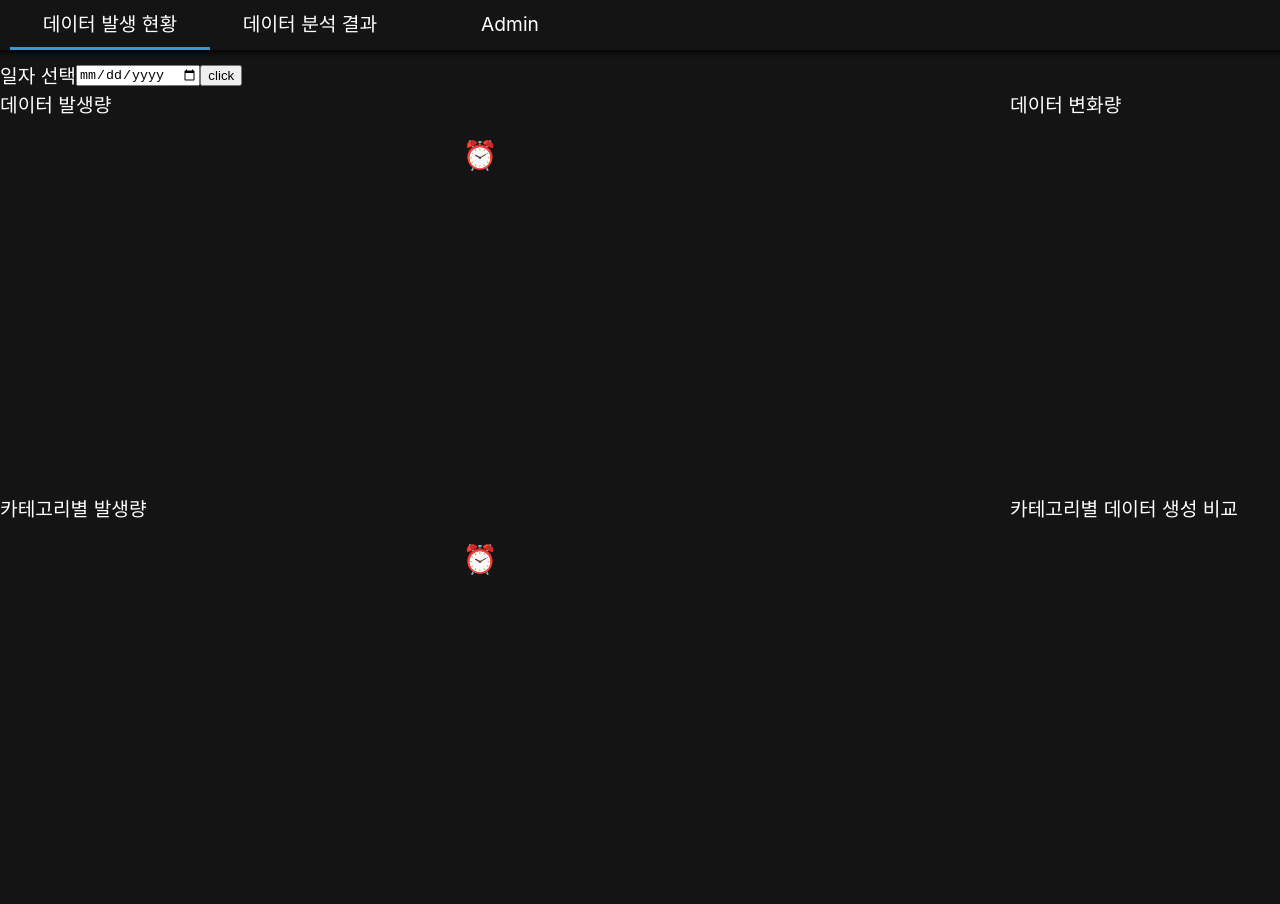
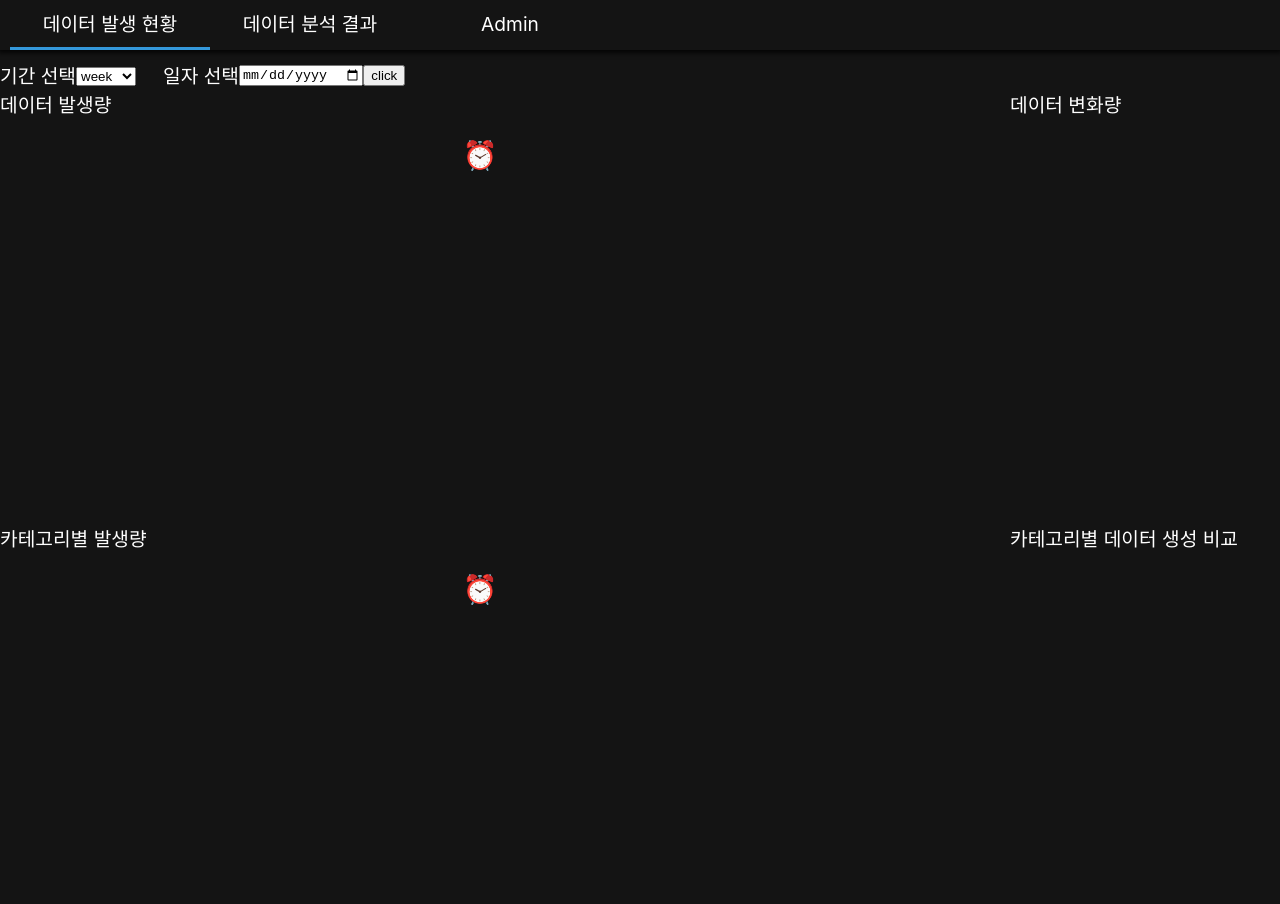
Before and after one commit to purpleapples/test_final_backend, a React app: page / in a window 1280 px wide. Shown: the top 904 px of the page. Before the commit the page ends 874 px from the top, so only its background shows below. Built offline with nearby package versions, Linux system fonts and the light colour scheme; no server answers.

Commit message:
create period change input

```diff
--- a/src/router/Home/HomeContainer.js
+++ b/src/router/Home/HomeContainer.js
@@ -1,4 +1,4 @@
-import {useEffect, useState} from 'react';
+import {useEffect, useState, useRef} from 'react';
 import HomePresenter from './HomePresenter';
 const HomeContainer = () => {
     const initialDoc = {
@@ -9,13 +9,35 @@ const HomeContainer = () => {
     }
 
     const [searchDate, setSearchDate] = useState(new Date());
-    const [condition1, setCondition1] = useState({...initialDoc, "graphSort": "data_count_graph"});
-    const [condition2, setCondition2] = useState({...initialDoc, "graphSort": "data_change_graph"});
-    const [condition3, setCondition3] = useState({...initialDoc, "graphSort": "data_category_graph"});
-    const [condition4, setCondition4] = useState({...initialDoc, "graphSort": "classificationPiechart"});
+    const [period, setPeriod]         = useState("week");
+    const [condition1, setCondition1] = useState({...initialDoc, "graphSort": "dataOccur"});
+    const [condition2, setCondition2] = useState({...initialDoc, "graphSort": "dataFlow"});
+    const [condition3, setCondition3] = useState({...initialDoc, "graphSort": "categoryOccur"});
+    const [condition4, setCondition4] = useState({...initialDoc, "graphSort": "categoryComparison"});
+    const dateRef = useRef(null);
 
-    // state 업데이트 함수
-    const setDate = (e) => {
+
+    // 검색 기간 업데이트 함수
+    const _handler_on_period = (e) =>{
+
+        setPeriod(e.target.value);
+        const value = e.target.value;
+        if (value == 'week'){
+            dateRef.current.type='date';
+        }else if (value == 'year'){
+            dateRef.current.type='number';
+            dateRef.current.min='2000';
+            dateRef.current.max='2099';
+            dateRef.current.step='1';
+            dateRef.current.default='2000';
+        }else{
+            dateRef.current.type='month';
+        }
+
+    }
+
+    // 검색 날짜 업데이트 함수
+    const _handler_on_date = (e) => {
         setSearchDate(e.target.value);
     }
     // Data.protype에 주차 구하는 새로운 함수 생성
@@ -23,16 +45,33 @@ const HomeContainer = () => {
     const searchPlot = async (e) => {
         e.preventDefault();
         const date = new Date(searchDate);
-        const new_doc = {
-        "year"  : date.getFullYear(),
-        "month" : date.getMonth(),
-        "week"  : date.getWeek(),
+        const new_doc = {};
+        switch (period ){
+            case 'week':
+                new_doc['year']  = date.getFullYear();
+                new_doc['month'] = date.getMonth();
+                new_doc['week']  = date.getWeek();
+                new_doc['period'] = period;
+                break;
+            case 'month':
+                new_doc['year']  = date.getFullYear();
+                new_doc['month'] = date.getMonth();
+                new_doc['period'] = period;
+                break;
+            case 'year':
+                new_doc['year']  = date.getFullYear();
+                new_doc['period'] = period;
+                break;
         }
 
-        setCondition1({...condition1, ...new_doc});
-        setCondition2({...condition2, ...new_doc});
-        setCondition3({...condition3, ...new_doc});
-        setCondition4({...condition4, ...new_doc});
+        new_doc['graphSort'] = condition1['graphSort'];
+        setCondition1({...new_doc});
+        new_doc['graphSort'] = condition2['graphSort'];
+        setCondition2({...new_doc});
+        new_doc['graphSort'] = condition3['graphSort'];
+        setCondition3({...new_doc});
+        new_doc['graphSort'] = condition4['graphSort'];
+        setCondition4({...new_doc});
     }
 
     useEffect( ()=> {
@@ -41,13 +80,16 @@ const HomeContainer = () => {
 
     }, []);
 
-    return (<HomePresenter searchPlot  ={searchPlot}
+    return (<HomePresenter searchPlot         = {searchPlot}
+                           dateRef            = {dateRef}
+                           period             = {period}
+                           _handler_on_period = {_handler_on_period}
                            searchDate  = {searchDate}
-                           setDate     = {setDate}
-                           condition1  = {condition1}
-                           condition2  = {condition2}
-                           condition3  = {condition3}
-                           condition4  = {condition4}
+                           _handler_on_date   = {_handler_on_date}
+                           condition1         = {condition1}
+                           condition2         = {condition2}
+                           condition3         = {condition3}
+                           condition4         = {condition4}
 
             />);
 }
--- a/src/router/Home/HomePresenter.js
+++ b/src/router/Home/HomePresenter.js
@@ -6,7 +6,7 @@ const StyledSection = styled.section`
     grid-template-rows : 20em 20em;
     grid-row: auto auto;
     grid-column-gap: 50px;
-    grid-row-gap: 20px;
+    grid-row-gap: 50px;
 `;
 const SubSection = styled.section`
     padding-top: 10px;
@@ -28,23 +28,31 @@ const StyledForm = styled.form`
     align-items:flex-end;
 `;
 const HomePresenter = ({searchPlot,
+                        dateRef,
+                        period,
+                        _handler_on_period,
                         searchDate,
-                        setDate,
+                        _handler_on_date,
                         condition1,
                         condition2,
                         condition3,
                         condition4,
-                        articleRef1,
-                        articleRef2,
-                        articleRef3,
-                        articleRef4
+
                     }) => {
                         //delete_test
     return (
         <div>
             <StyledForm onSubmit={searchPlot}>
+
+                <InputLabel htmlFor ='date'>기간 선택 </InputLabel>
+                <select id = 'opts' size='1' name='opts' value={period} onChange={_handler_on_period}>
+                    <option value='week' seleted="selected">  week</option>
+                    <option value='month'>month</option>
+                    <option value='year'>year</option>
+                </select>
+                &nbsp;&nbsp;&nbsp;&nbsp;&nbsp;
                 <InputLabel htmlFor ='date'>일자 선택 </InputLabel>
-                <input id='date' type='date' value ={searchDate} onChange={setDate}/>
+                <input id='date' name='date' type='date' value ={searchDate} onChange={_handler_on_date} ref={dateRef}/>
                 <input type='submit' value='click'/>
             </StyledForm>
             <StyledSection>
```
Also changed, not shown: public/index.html (+1 -0 lines), src/api.js (line endings or trailing spaces), 2 other files.
